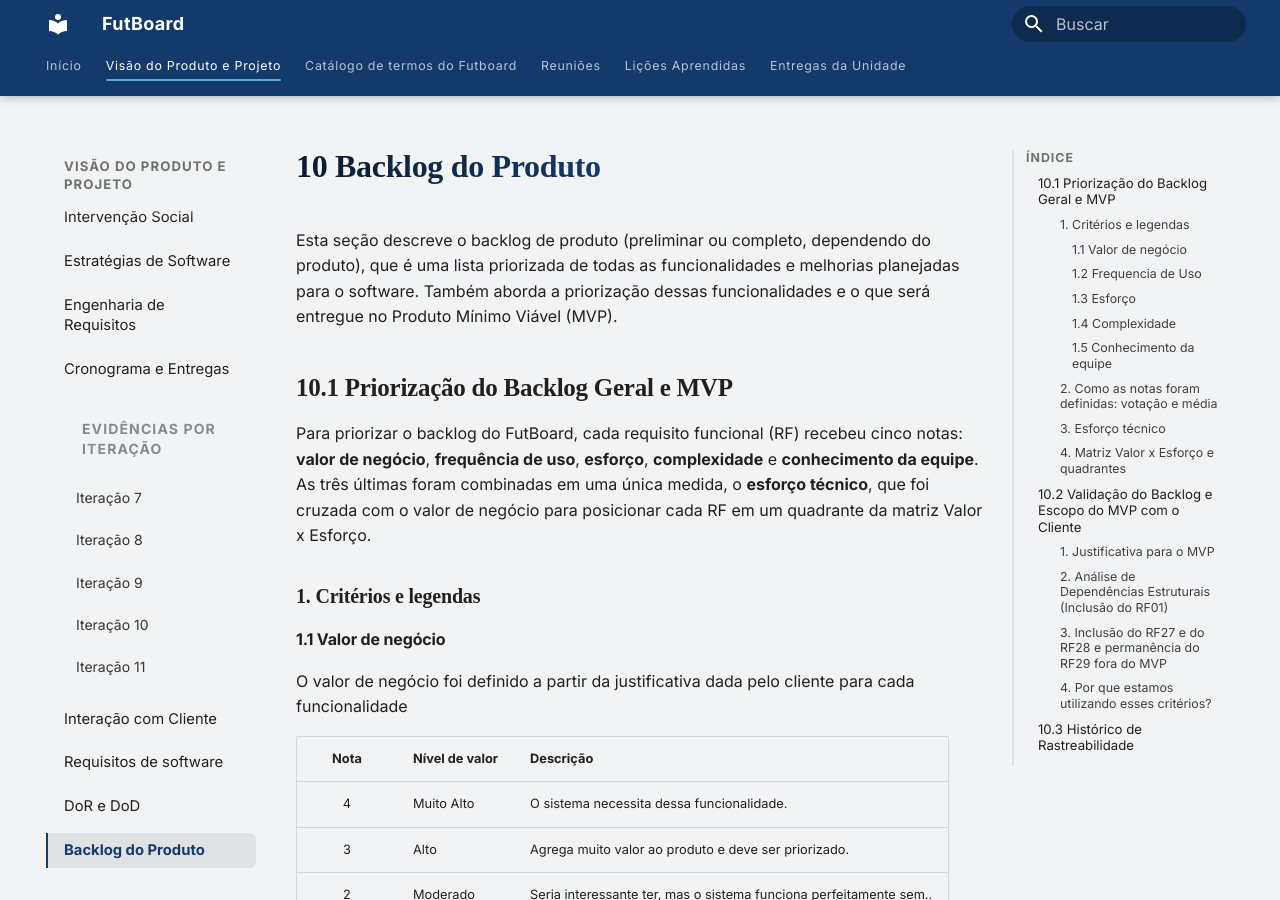
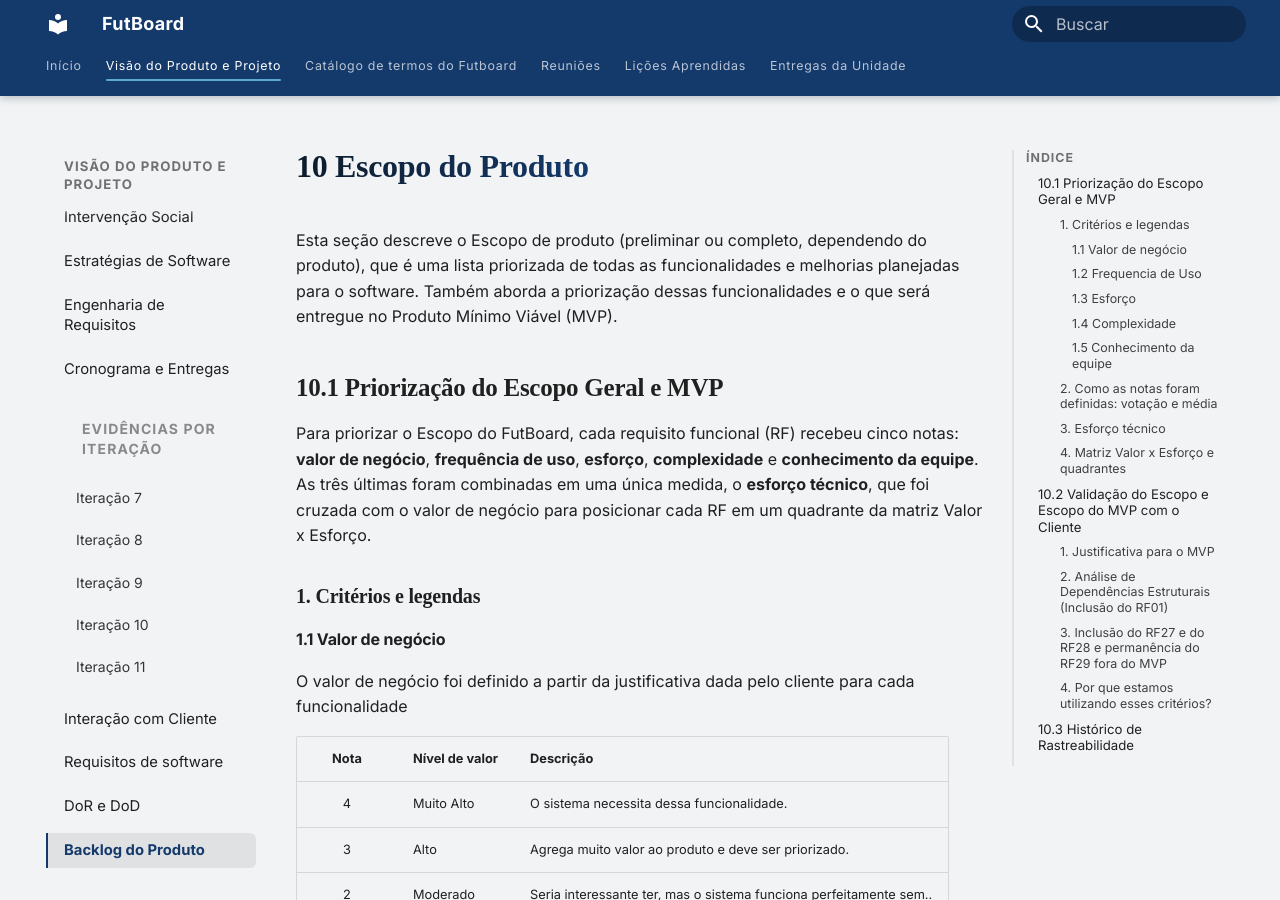
Before and after one commit to mdsreq-fga-unb/REQ-2026.2-T01-FutBoard, an MkDocs documentation site: the page built from docs/visao-produto/backlog_do_produto.md, in a window 1280 px wide and 900 px high. Built offline with MkDocs 1.6.1 and Material for MkDocs 9.7.7, drawn with Linux system fonts in a browser that asks for light colours; some of the changed text lies outside the part shown.

Commit message:
docs: Tira termo backlog do projeto e altera pra escopo

````diff
--- a/docs/visao-produto/backlog_do_produto.md
+++ b/docs/visao-produto/backlog_do_produto.md
@@ -1,10 +1,10 @@
-# 10 Backlog do Produto
+# 10 Escopo do Produto
 
-Esta seção descreve o backlog de produto (preliminar ou completo, dependendo do produto), que é uma lista priorizada de todas as funcionalidades e melhorias planejadas para o software. Também aborda a priorização dessas funcionalidades e o que será entregue no Produto Mínimo Viável (MVP).
+Esta seção descreve o Escopo de produto (preliminar ou completo, dependendo do produto), que é uma lista priorizada de todas as funcionalidades e melhorias planejadas para o software. Também aborda a priorização dessas funcionalidades e o que será entregue no Produto Mínimo Viável (MVP).
 
-## 10.1 Priorização do Backlog Geral e MVP
+## 10.1 Priorização do Escopo Geral e MVP
 
-Para priorizar o backlog do FutBoard, cada requisito funcional (RF) recebeu cinco notas: **valor de negócio**, **frequência de uso**, **esforço**, **complexidade** e **conhecimento da equipe**. As três últimas foram combinadas em uma única medida, o **esforço técnico**, que foi cruzada com o valor de negócio para posicionar cada RF em um quadrante da matriz Valor x Esforço.
+Para priorizar o Escopo do FutBoard, cada requisito funcional (RF) recebeu cinco notas: **valor de negócio**, **frequência de uso**, **esforço**, **complexidade** e **conhecimento da equipe**. As três últimas foram combinadas em uma única medida, o **esforço técnico**, que foi cruzada com o valor de negócio para posicionar cada RF em um quadrante da matriz Valor x Esforço.
 
 ### 1. Critérios e legendas
 
@@ -110,15 +110,15 @@ A classificação foi automatizada na planilha com a fórmula abaixo, em que a c
 ))
 ```
 
-## 10.2 Validação do Backlog e Escopo do MVP com o Cliente
+## 10.2 Validação do Escopo e Escopo do MVP com o Cliente
 
-Após a priorização preliminar do backlog por meio da matriz Valor x Esforço e a consolidação dos requisitos nos quadrantes, a equipe realizou a **validação do backlog e da delimitação do MVP diretamente com o cliente** (o técnico Marcus Vinicius).
+Após a priorização preliminar do Escopo por meio da matriz Valor x Esforço e a consolidação dos requisitos nos quadrantes, a equipe realizou a **validação do Escopo e da delimitação do MVP diretamente com o cliente** (o técnico Marcus Vinicius).
 
 Via Whatsapp, a equipe utilizou e encaminhou ao cliente a imagem **`MVPvalidado`** (armazenada na pasta `assets` e ilustrada a seguir), contendo a organização visual dos cartões de requisitos levantados para o MVP. [Acessar Validação do Cliente](validacao_cliente.md)
 
 <figure markdown="span" style="text-align: center; margin: 1.5em 0;">
-  ![Evidência da validação do backlog e escopo do MVP com o cliente via WhatsApp](../assets/MVPValidado.jpg){ width="85%" style="border-radius: 6px; box-shadow: 0 4px 10px rgba(0,0,0,0.08);" }
-  <figcaption>Figura: Evidência da validação do backlog e escopo do MVP com o cliente via WhatsApp (artefato <code>MVPvalidado</code>)</figcaption>
+  ![Evidência da validação do Escopo e escopo do MVP com o cliente via WhatsApp](../assets/MVPValidado.jpg){ width="85%" style="border-radius: 6px; box-shadow: 0 4px 10px rgba(0,0,0,0.08);" }
+  <figcaption>Figura: Evidência da validação do Escopo e escopo do MVP com o cliente via WhatsApp (artefato <code>MVPvalidado</code>)</figcaption>
 </figure>
 <details>
   <summary><strong>Explorar o Frame interativo do MVP validado</strong></summary>
@@ -158,5 +158,5 @@ O **RF29** (Anexar imagem à atividade) também tem valor 3, está em Q2 e tem f
 
 | Versão | Data | Descrição | Autor(es) | Artefato |
 | :---: | :---: | :--- | :--- | :---: |
-| `1.0` | 12/10/2026 | Versão consolidada referente à entrega da Unidade 02 | Rafael Wasconcelos | [Visualizar v1.0](https://mdsreq-fga-unb.github.io/REQ-2026.2-T01-FutBoard/Entrega-Unidade-02/visao-produto/backlog_do_produto/) |
+| `1.0` | 12/10/2026 | Versão consolidada referente à entrega da Unidade 02 | Rafael Wasconcelos | [Visualizar v1.0](https://mdsreq-fga-unb.github.io/REQ-2026.2-T01-FutBoard/Entrega-Unidade-02/visao-produto/Escopo_do_produto/) |
 | `2.0` | 15/11/2026 | Atualização referente à entrega da Unidade 03 | Rafael Wasconcelos | **Versão Atual** |
````
